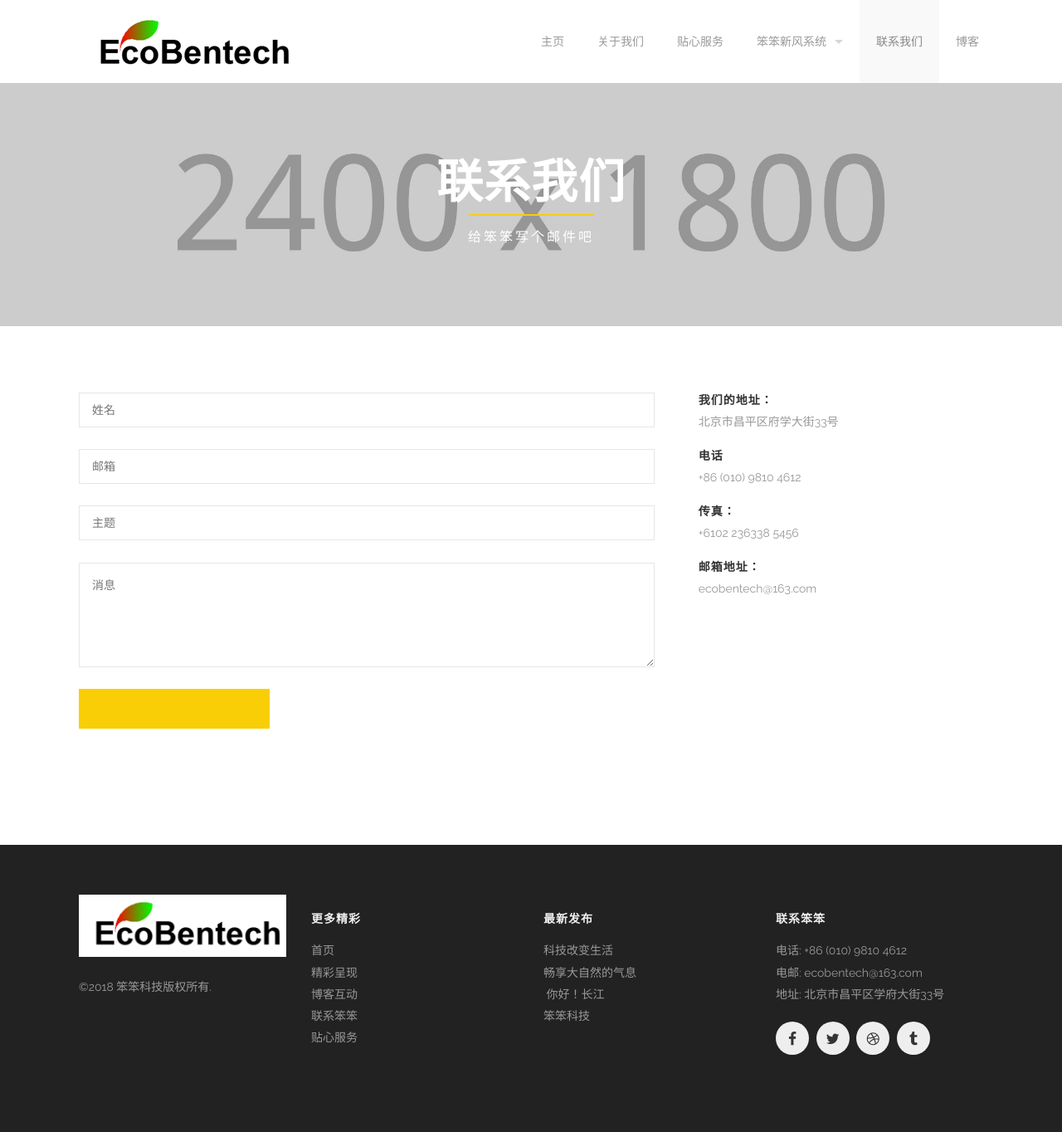
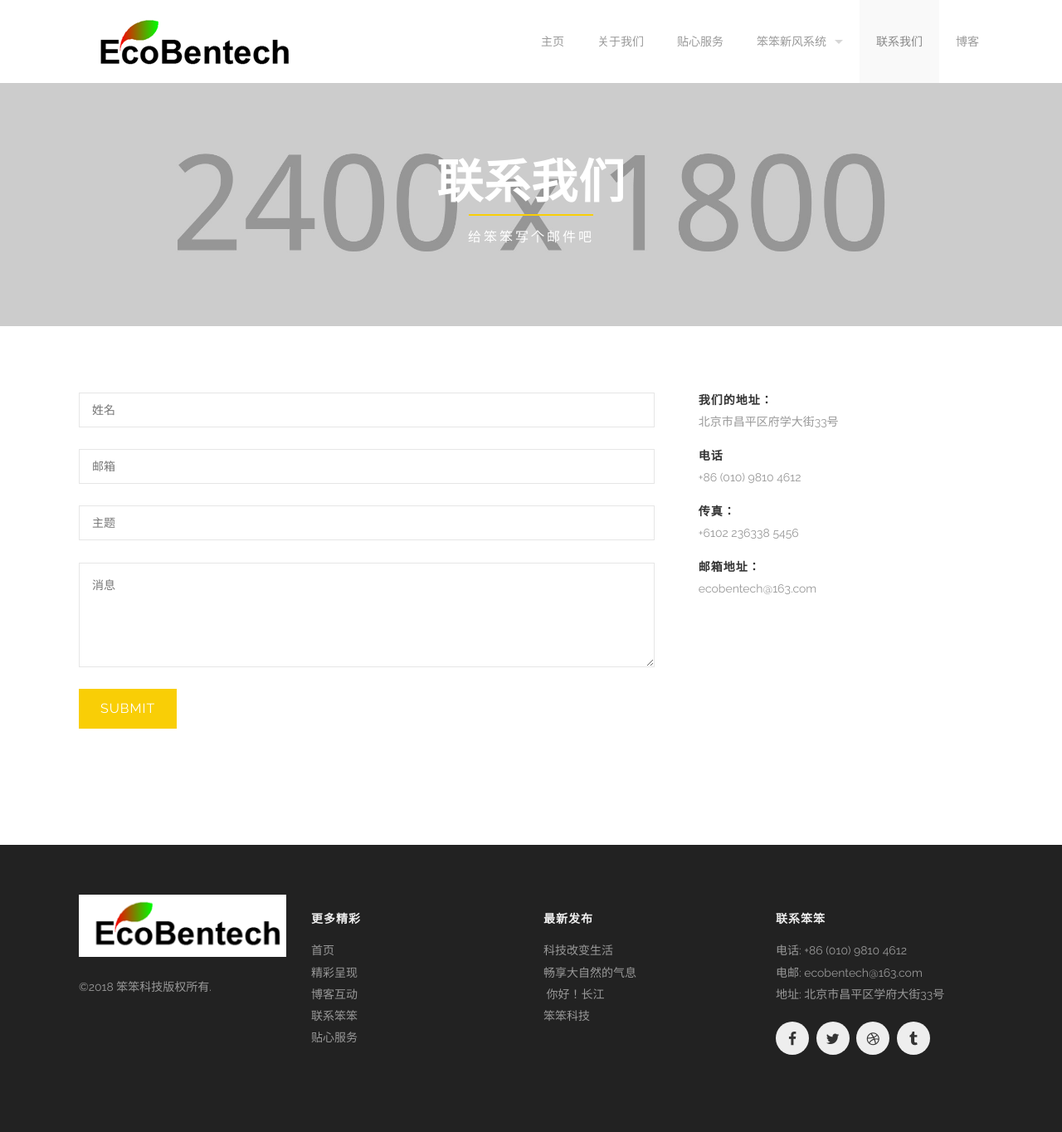
Before and after one commit to braveheart007/braveheart007.github.io, a Jekyll site: the page built from contact.html, in a window 1280 px wide. Shown: the whole page at 83% size. Built offline with Jekyll 4.4.1, drawn with Linux system fonts in a browser that asks for light colours.

Commit message:
Update contact.html

```diff
--- a/contact.html
+++ b/contact.html
@@ -25,11 +25,11 @@
                 </p>
               </div>
               <div class='medium-12 columns'>
-                <input class='required' name='姓名' placeholder='姓名' type='text'>
-                <input class='required email' name='邮箱' placeholder='邮箱' type='text'>
-                <input class='required' name='主题' placeholder='主题' type='text'>
-                <textarea class='required' name='消息' placeholder='消息'></textarea>
-                <input class='button white' type='提交'>
+                <input class='required' name='name' placeholder='姓名' type='text'>
+                <input class='required email' name='email' placeholder='邮箱' type='text'>
+                <input class='required' name='subject' placeholder='主题' type='text'>
+                <textarea class='required' name='message' placeholder='消息'></textarea>
+                <input class='button white' type='submit'>
               </div>
             </form>
           </div>
```
